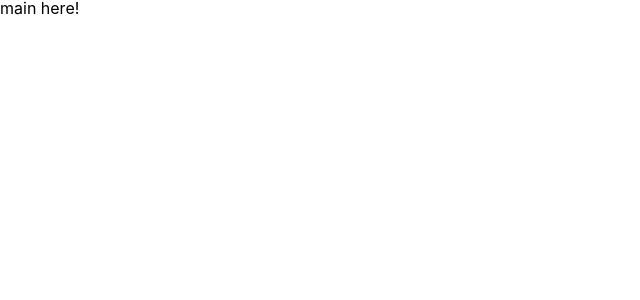
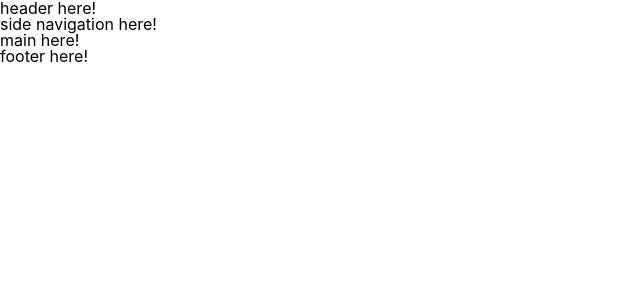
Before and after one commit to mikhail-davydov/bdr, a React (Create React App) app in the folder frontend/: page / in a window 1280 px wide. Shown: the top 300 px of the page, without its empty margins (0-640 px from the left). Built offline with nearby package versions, Linux system fonts and the light colour scheme.

Commit message:
add: initial app layout

```diff
--- a/frontend/src/App.js
+++ b/frontend/src/App.js
@@ -4,8 +4,19 @@ class App extends Component {
 
     render() {
         return (
-            <div className="main">
-                main here!
+            <div className="app">
+                <header className="header">
+                    header here!
+                </header>
+                <nav className="nav">
+                    side navigation here!
+                </nav>
+                <main className="main">
+                    main here!
+                </main>
+                <footer className="footer">
+                    footer here!
+                </footer>
             </div>
         );
     }
```
